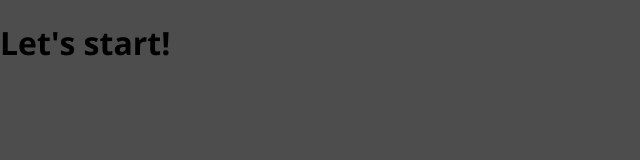
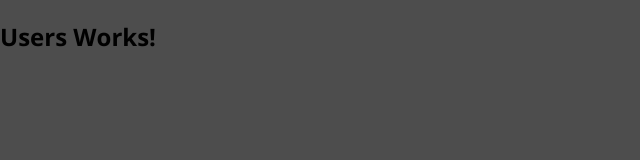
Before and after one commit to filus4/MERN-course, a React (Create React App) app in the folder FRONTEND/: page / in a window 1280 px wide. Shown: the top 160 px of the page, without its empty margins (0-640 px from the left). Built offline with nearby package versions, Linux system fonts and the light colour scheme.

Commit message:
feat: add some basic routing

```diff
--- a/FRONTEND/src/App.js
+++ b/FRONTEND/src/App.js
@@ -1,7 +1,28 @@
-import React from 'react';
+import React from "react";
+import {
+  BrowserRouter as Router,
+  Route,
+  Redirect,
+  Switch,
+} from "react-router-dom/cjs/react-router-dom";
+
+import Users from "./user/pages/Users";
+import NewPlace from "./places/pages/NewPlace";
 
 function App() {
-  return <h1>Let's start!</h1>;
+  return (
+    <Router>
+      <Switch>
+        <Route path="/" exact>
+          <Users />
+        </Route>
+        <Route path="/places/new" exact>
+          <NewPlace />
+        </Route>
+        <Redirect to="/" />
+      </Switch>
+    </Router>
+  );
 }
 
 export default App;
```
